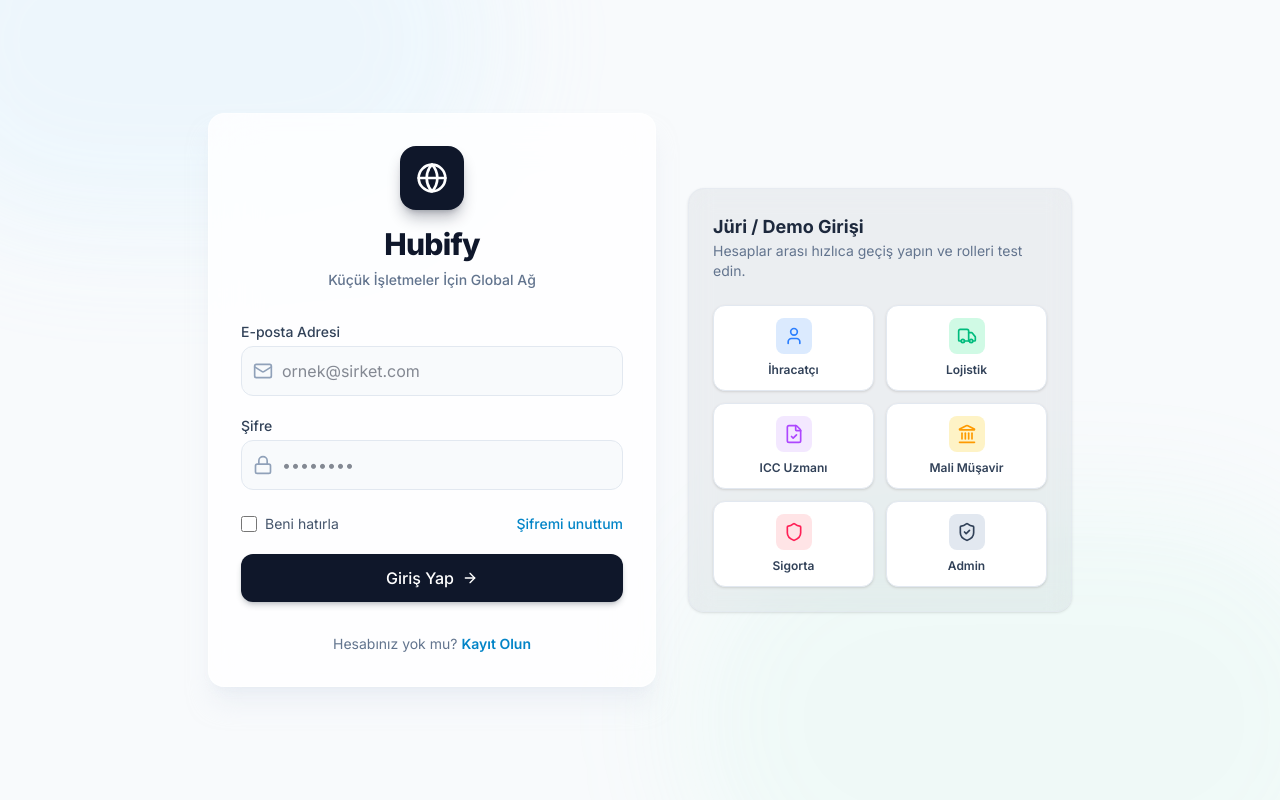
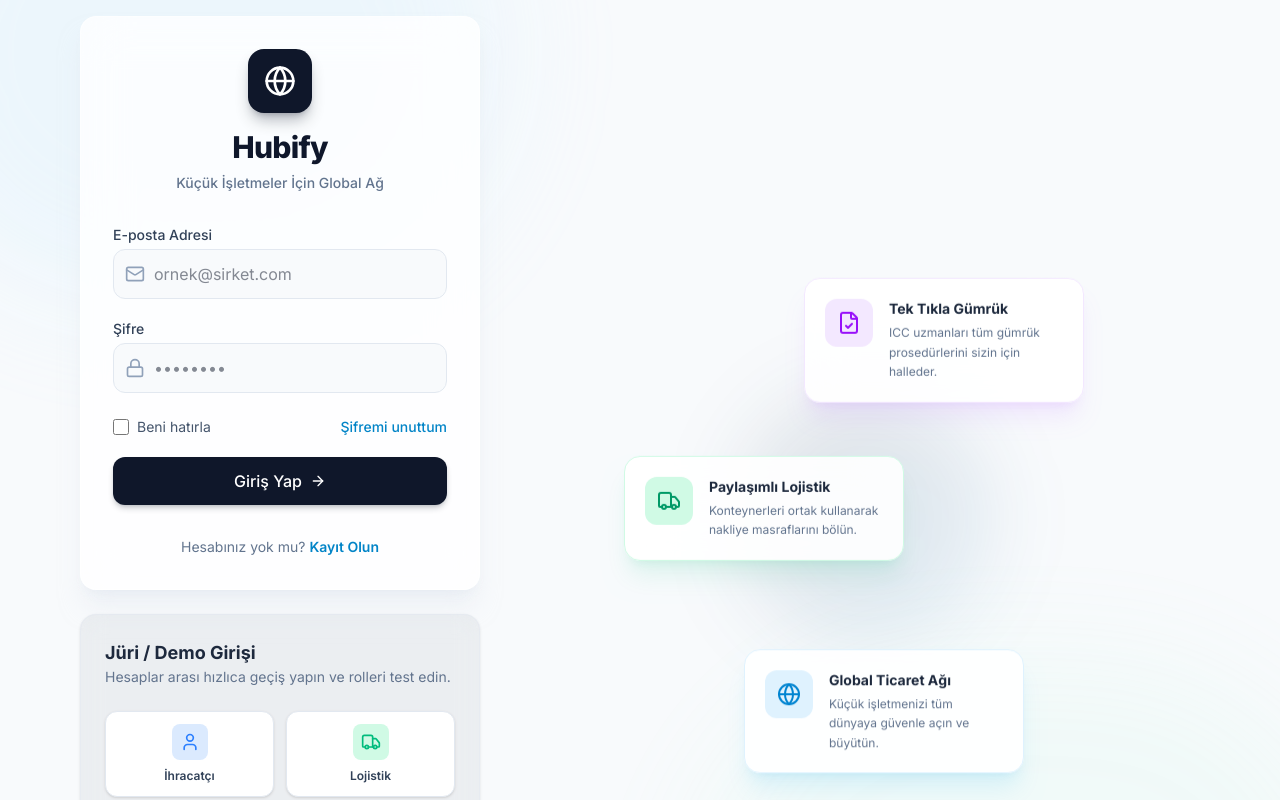
Before and after one commit to sicloid/hubify, a Next.js app: page /login in a window 1280 px wide. Shown: the top 800 px of the page. Built offline with nearby package versions, Linux system fonts and the light colour scheme; no server answers.

Commit message:
style: restore animated cards in login page and enhance Navbar with user badge and quick actions

```diff
--- a/src/app/(auth)/login/page.tsx
+++ b/src/app/(auth)/login/page.tsx
@@ -65,10 +65,11 @@ export default function LoginPage() {
         className="absolute -bottom-[20%] -right-[10%] w-[60%] h-[60%] bg-emerald-200/20 rounded-full blur-3xl pointer-events-none"
       />
 
-      <div className="flex flex-1 flex-col items-center justify-center p-4 z-10 w-full max-w-5xl mx-auto">
-        <div className="flex flex-col lg:flex-row gap-8 w-full items-center justify-center">
+      <div className="flex flex-1 flex-col items-center justify-center p-4 z-10 w-full max-w-6xl mx-auto">
+        <div className="flex flex-col lg:flex-row gap-12 w-full items-center justify-between">
 
-          {/* Main Login Form */}
+          {/* Left Column: Login & Demo */}
+          <div className="flex flex-col gap-6 w-full lg:w-[400px] shrink-0">
           <motion.div
             variants={containerVariants}
             initial="hidden"
@@ -178,10 +179,10 @@ export default function LoginPage() {
 
           {/* Quick Demo Login Section */}
           <motion.div
-            initial={{ opacity: 0, x: 50 }}
-            animate={{ opacity: 1, x: 0 }}
+            initial={{ opacity: 0, y: 20 }}
+            animate={{ opacity: 1, y: 0 }}
             transition={{ duration: 0.6, delay: 0.3 }}
-            className="w-full max-w-sm p-6 bg-slate-900/5 backdrop-blur-md rounded-2xl border border-slate-200/50 flex flex-col gap-4 shadow-sm"
+            className="w-full p-6 bg-slate-900/5 backdrop-blur-md rounded-2xl border border-slate-200/50 flex flex-col gap-4 shadow-sm"
           >
             <div className="mb-2">
               <h3 className="text-lg font-bold text-slate-800">Jüri / Demo Girişi</h3>
@@ -208,6 +209,70 @@ export default function LoginPage() {
               })}
             </div>
           </motion.div>
+          </div>
+
+          {/* Right Column: Floating Feature Cards (Only visible on large screens) */}
+          <div className="hidden lg:flex flex-col flex-1 relative h-[600px] items-center justify-center">
+
+            {/* Merkezdeki Büyük Küre/İkon */}
+            <motion.div
+              initial={{ scale: 0, opacity: 0 }}
+              animate={{ scale: 1, opacity: 1 }}
+              transition={{ type: "spring", bounce: 0.5, duration: 1, delay: 0.2 }}
+              className="absolute z-0 w-64 h-64 bg-gradient-to-br from-brand-primary/10 to-brand-secondary/10 rounded-full blur-2xl"
+            />
+
+            {/* Paylaşımlı Lojistik Kartı */}
+            <motion.div
+              initial={{ opacity: 0, y: 50, x: -50 }}
+              animate={{ opacity: 1, y: [0, -10, 0], x: -100 }}
+              transition={{ opacity: { duration: 0.8, delay: 0.4 }, y: { repeat: Infinity, duration: 4, ease: "easeInOut" } }}
+              className="absolute z-10 p-5 bg-white/90 backdrop-blur-xl rounded-2xl shadow-xl shadow-emerald-500/10 border border-emerald-100 flex items-start gap-4 max-w-[280px]"
+            >
+              <div className="p-3 bg-emerald-100 rounded-xl">
+                <Truck className="w-6 h-6 text-emerald-600" />
+              </div>
+              <div>
+                <h4 className="font-bold text-slate-800 text-sm mb-1">Paylaşımlı Lojistik</h4>
+                <p className="text-xs text-slate-500 leading-relaxed">Konteynerleri ortak kullanarak nakliye masraflarını bölün.</p>
+              </div>
+            </motion.div>
+
+            {/* Tek Tıkla Gümrük Kartı */}
+            <motion.div
+              initial={{ opacity: 0, y: 50, x: 50 }}
+              animate={{ opacity: 1, y: [0, 15, 0], x: 80 }}
+              transition={{ opacity: { duration: 0.8, delay: 0.6 }, y: { repeat: Infinity, duration: 5, ease: "easeInOut", delay: 1 } }}
+              className="absolute z-20 p-5 bg-white/90 backdrop-blur-xl rounded-2xl shadow-xl shadow-purple-500/10 border border-purple-100 flex items-start gap-4 max-w-[280px]"
+              style={{ top: "10%" }}
+            >
+              <div className="p-3 bg-purple-100 rounded-xl">
+                <FileCheck className="w-6 h-6 text-purple-600" />
+              </div>
+              <div>
+                <h4 className="font-bold text-slate-800 text-sm mb-1">Tek Tıkla Gümrük</h4>
+                <p className="text-xs text-slate-500 leading-relaxed">ICC uzmanları tüm gümrük prosedürlerini sizin için halleder.</p>
+              </div>
+            </motion.div>
+
+            {/* Global Ticaret Ağı Kartı */}
+            <motion.div
+              initial={{ opacity: 0, y: 50, x: 0 }}
+              animate={{ opacity: 1, y: [0, -15, 0], x: 20 }}
+              transition={{ opacity: { duration: 0.8, delay: 0.8 }, y: { repeat: Infinity, duration: 6, ease: "easeInOut", delay: 2 } }}
+              className="absolute z-10 p-5 bg-white/90 backdrop-blur-xl rounded-2xl shadow-xl shadow-sky-500/10 border border-sky-100 flex items-start gap-4 max-w-[280px]"
+              style={{ bottom: "5%" }}
+            >
+              <div className="p-3 bg-sky-100 rounded-xl">
+                <Globe className="w-6 h-6 text-sky-600" />
+              </div>
+              <div>
+                <h4 className="font-bold text-slate-800 text-sm mb-1">Global Ticaret Ağı</h4>
+                <p className="text-xs text-slate-500 leading-relaxed">Küçük işletmenizi tüm dünyaya güvenle açın ve büyütün.</p>
+              </div>
+            </motion.div>
+
+          </div>
 
         </div>
       </div>
--- a/src/components/layout/Header.tsx
+++ b/src/components/layout/Header.tsx
@@ -1,6 +1,6 @@
 "use client";
 
-import { LogOut, Bell, Search } from "lucide-react";
+import { LogOut, Bell, Search, Globe } from "lucide-react";
 import { logoutAction } from "@/lib/auth-actions";
 import { useRouter } from "next/navigation";
 
@@ -13,34 +13,57 @@ export default function Header() {
   };
 
   return (
-    <header className="h-16 bg-white border-b border-slate-200 flex items-center justify-between px-6 sticky top-0 z-10">
-      <div className="flex items-center gap-4 flex-1">
-        <div className="relative w-64">
+    <header className="h-16 bg-white border-b border-slate-200 flex items-center justify-between px-6 sticky top-0 z-20 shadow-sm">
+      <div className="flex items-center gap-6 flex-1">
+        <div className="flex items-center gap-2">
+          <div className="w-8 h-8 bg-brand-primary rounded-lg flex items-center justify-center shadow-md shadow-brand-primary/20">
+            <Globe className="w-5 h-5 text-white" />
+          </div>
+          <span className="font-bold text-slate-800 tracking-tight hidden sm:block">Hubify<span className="text-brand-secondary">.</span></span>
+        </div>
+
+        <div className="h-6 w-px bg-slate-200 hidden sm:block"></div>
+
+        <div className="relative w-full max-w-md hidden md:block">
           <div className="absolute inset-y-0 left-0 pl-3 flex items-center pointer-events-none">
             <Search className="h-4 w-4 text-slate-400" />
           </div>
           <input
             type="text"
             className="w-full pl-9 py-2 bg-slate-50 border border-slate-200 rounded-lg text-sm focus:bg-white focus:ring-2 focus:ring-brand-secondary focus:border-brand-secondary outline-none transition-all"
-            placeholder="Arama yap..."
+            placeholder="Konteyner, Fatura veya Kullanıcı ara..."
           />
         </div>
       </div>
 
-      <div className="flex items-center gap-4">
+      <div className="flex items-center gap-3 sm:gap-5">
+        <button className="hidden sm:flex items-center gap-2 px-3 py-1.5 bg-brand-secondary/10 text-brand-secondary hover:bg-brand-secondary/20 rounded-lg text-sm font-medium transition-colors">
+          <span className="text-lg leading-none">+</span> Yeni Talep
+        </button>
+
         <button className="p-2 text-slate-400 hover:text-slate-600 hover:bg-slate-50 rounded-lg transition-colors relative">
           <Bell className="h-5 w-5" />
-          <span className="absolute top-1.5 right-1.5 h-2 w-2 rounded-full bg-red-500"></span>
+          <span className="absolute top-1.5 right-1.5 h-2 w-2 rounded-full bg-red-500 ring-2 ring-white animate-pulse"></span>
         </button>
 
-        <div className="h-6 w-px bg-slate-200 mx-1"></div>
+        <div className="h-6 w-px bg-slate-200 hidden sm:block"></div>
+
+        <div className="flex items-center gap-3">
+          <div className="hidden sm:flex flex-col items-end">
+            <span className="text-sm font-semibold text-slate-800 leading-tight">Demo Kullanıcı</span>
+            <span className="text-[10px] font-bold text-brand-primary bg-brand-primary/10 px-1.5 rounded uppercase tracking-wider">Aktif Rol</span>
+          </div>
+          <div className="w-9 h-9 rounded-full bg-gradient-to-tr from-brand-primary to-brand-secondary flex items-center justify-center shadow-md text-white font-bold text-sm border-2 border-white">
+            DK
+          </div>
+        </div>
 
         <button
           onClick={handleLogout}
-          className="flex items-center gap-2 text-sm font-medium text-slate-600 hover:text-red-600 px-2 py-1.5 rounded-lg hover:bg-red-50 transition-colors"
+          className="p-2 text-slate-400 hover:text-red-600 hover:bg-red-50 rounded-lg transition-colors ml-1"
+          title="Çıkış Yap"
         >
-          <LogOut className="h-4 w-4" />
-          Çıkış Yap
+          <LogOut className="h-5 w-5" />
         </button>
       </div>
     </header>
```
